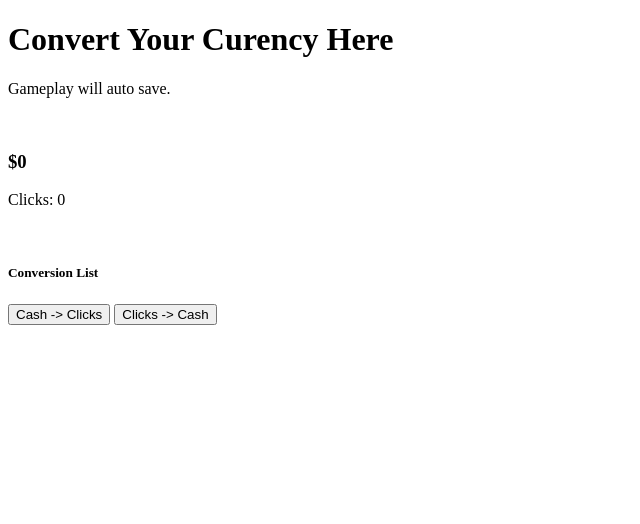
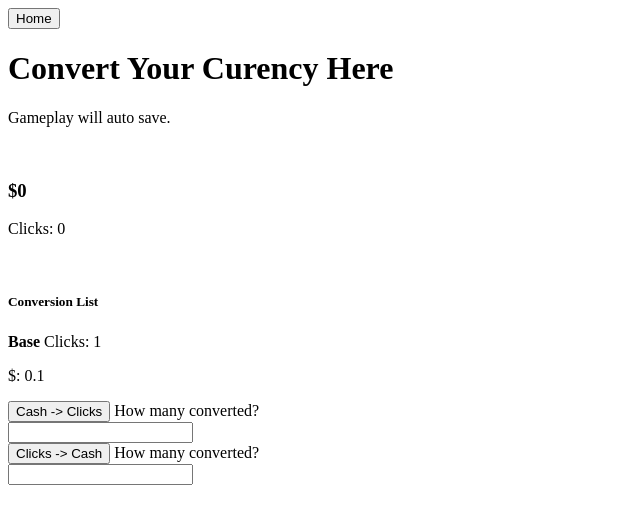
Before and after one commit to EpicLifeDog/Clicker-Game, a plain HTML site: page conversions.html in a window 1280 px wide. Shown: the whole page, without its empty margins (0-640 px from the left). Drawn offline with Linux system fonts and the light colour scheme.

Commit message:
Update conversions.html

```diff
--- a/conversions.html
+++ b/conversions.html
@@ -8,6 +8,8 @@
   </head>
   <body>
 
+    <button onclick="location.href='index.html'">Home</button>
+
     <h1>Convert Your Curency Here</h1>
     <p id="save"></p>
     <br>
@@ -17,10 +19,15 @@
     <br>
 
     <h5>Conversion List</h5>
+    <p><Strong>Base</Strong> Clicks: 1</p>
+    <p>$: 0.1</p>
 
-
-    <button id="CashtoClicksConvert" onclick="convertClashtoClicks()">Cash -> Clicks</button>
+    <button id="CashtoClicksConvert" onclick="convertCashtoClicks()">Cash -> Clicks</button>
+    <label for="CA>CL">How many converted?</label><br>
+    <input type="text" id="CA>CL" name="CA>CL"><br>
     <button id="ClickstoCashConvert" onclick="convertClickstoCash()">Clicks -> Cash</button>
+    <label for="CL>CA">How many converted?</label><br>
+    <input type="text" id="CL>CA" name="CL>CA"><br>
 
     <script src="saveCheck.js"></script>
     <script src="testFunctions.js"></script>
```
